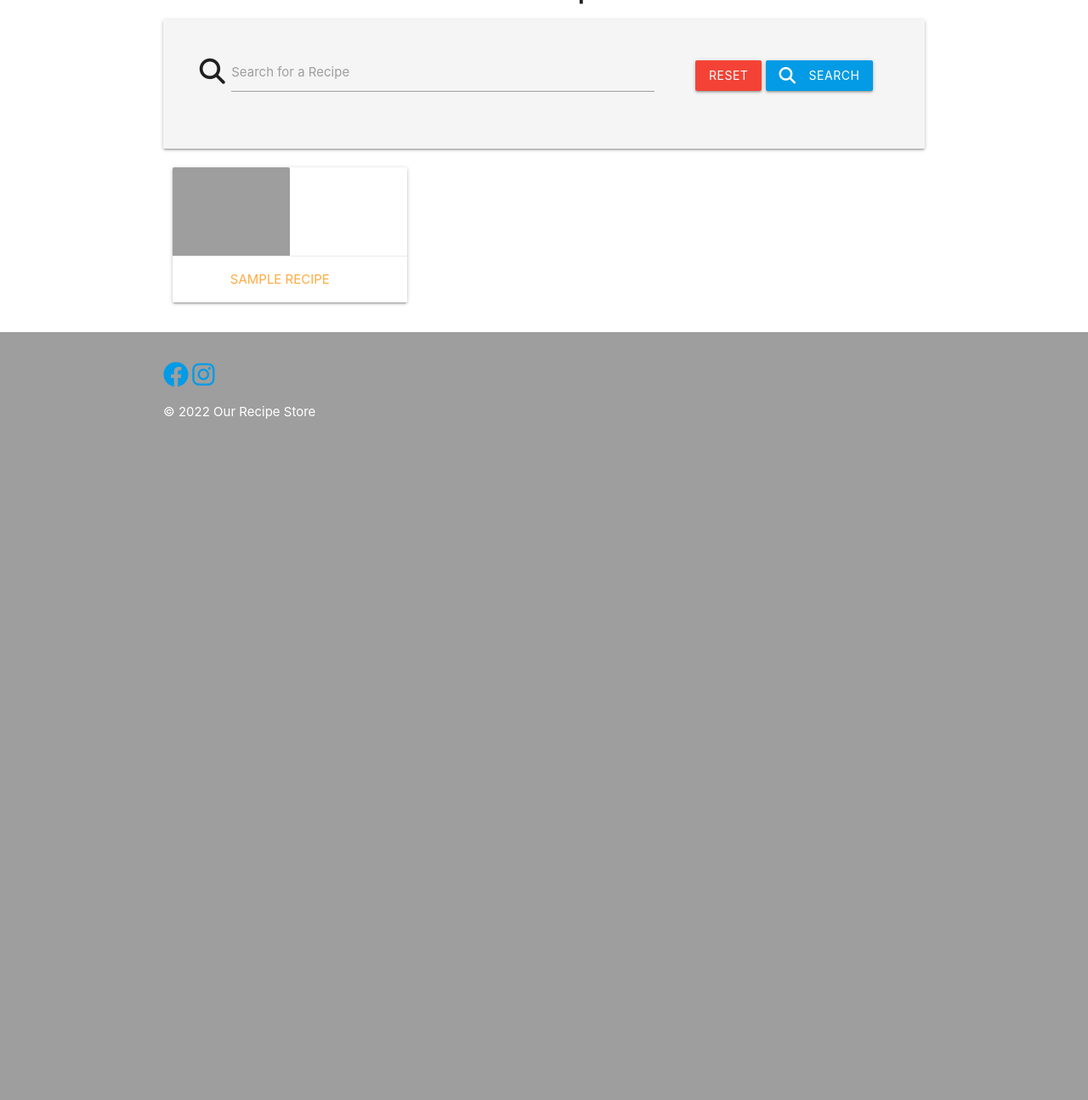
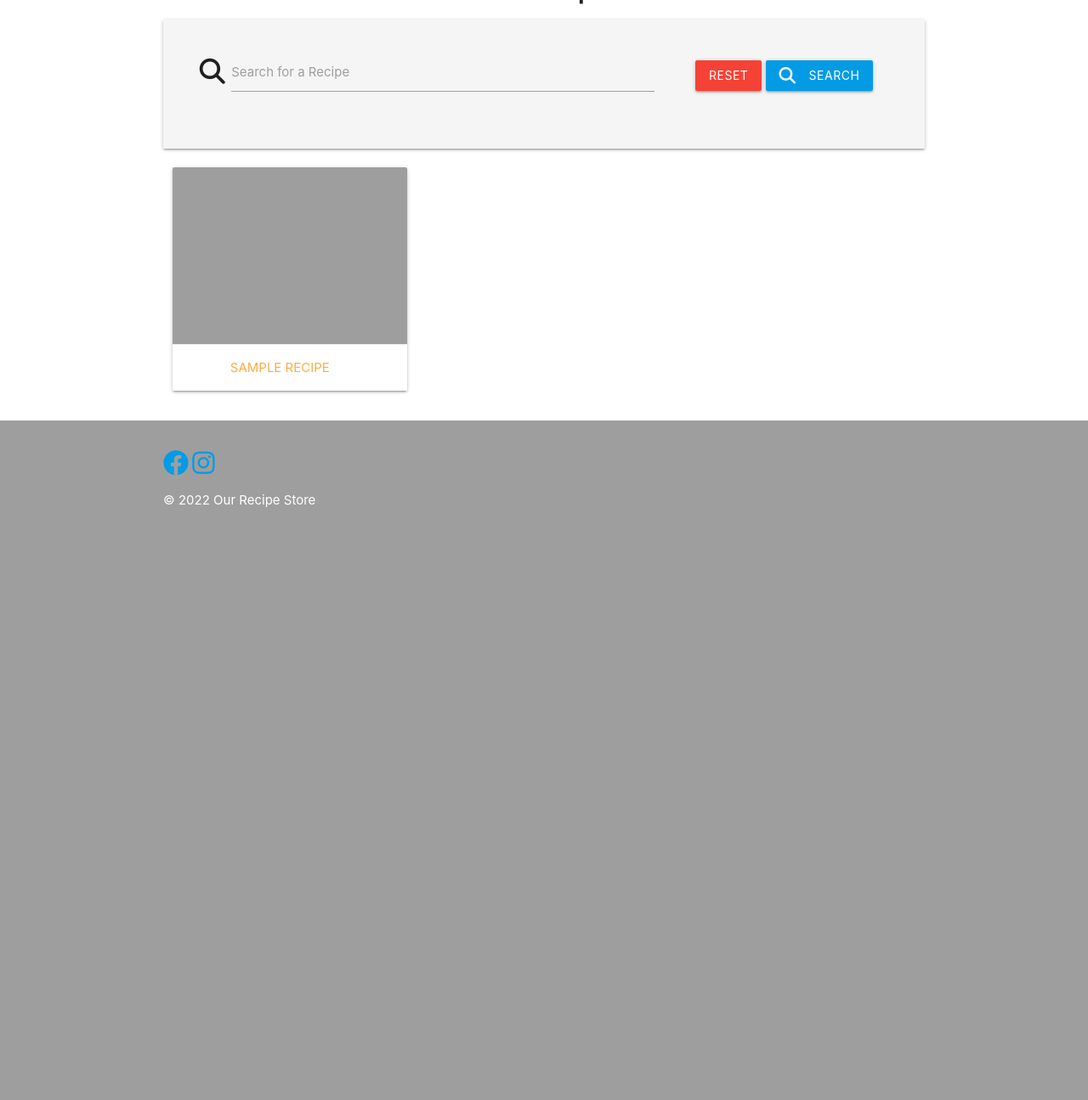
Before and after one commit to RhiH/recipe_store, a Flask app: page / in a window 1280 px wide. Shown: the part 136-1431 px from the top of the page at 85% size. Before the commit the page ends 629 px from the top, so only its background shows below. Run offline with Flask 2, Linux system fonts and the light colour scheme; a database or web service that is not in the repository returns one stand-in record (values such as "Sample title"); some libraries are stand-ins or nearby versions; grey boxes are pictures that could not be loaded.

Commit message:
amendment to image sizing in css

```diff
--- a/static/css/style.css
+++ b/static/css/style.css
@@ -3,7 +3,7 @@ body {
 }
 
 .card-image {
-    max-width: 50%;
+    max-width: 300px;
     height: auto;
 }
 
```
